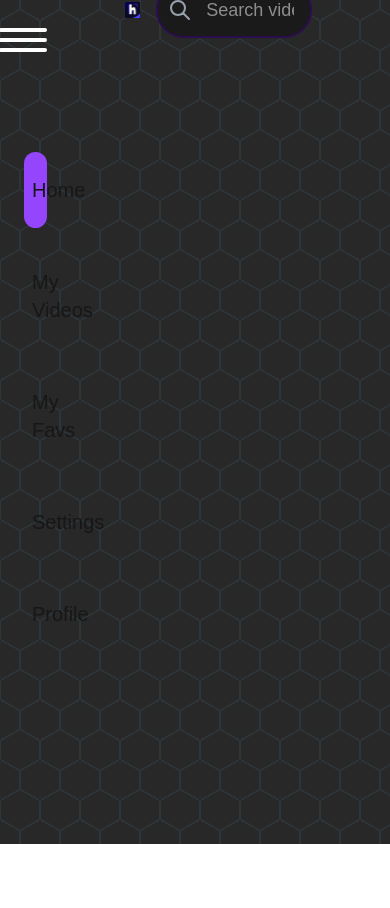
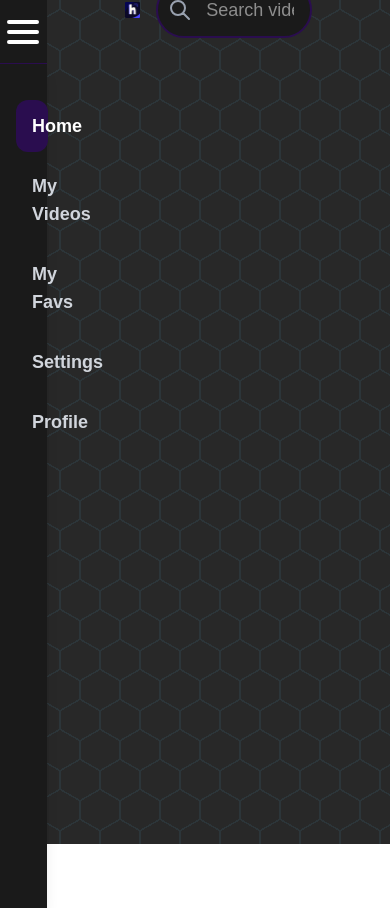
Before and after one commit to ShibamRoy9826/hack-tv, a Next.js app: page / in a window 390 px wide. Before the commit the page ends 844 px from the top, so only its background shows below. Built offline with nearby package versions, Linux system fonts and the light colour scheme.

Commit message:
Hamburger UI Functionality

```diff
--- a/src/app/components/Hamburger.tsx
+++ b/src/app/components/Hamburger.tsx
@@ -1,23 +1,41 @@
 'use client';
 
-import { useState } from 'react';
 import clsx from 'clsx';
 
-export default function MenuToggle() {
-  const [isActive, setIsActive] = useState(false);
-
+export default function MenuToggle({ isActive, toggleMenu }) {
   return (
     <button
-      onClick={() => setIsActive(!isActive)}
+      onClick={toggleMenu}
       className={clsx(
-        'group h-20 w-20 rounded-lg outline-0 menuButton',
-        { 'active-menu': isActive }
+        'group h-12 w-12 rounded-lg outline-none focus:outline-none hover:bg-[#2a0d4f] transition-colors duration-200',
+        { 'active-menu bg-[#2a0d4f]': !isActive }
       )}
     >
-      <div className="grid justify-items-center gap-1.5">
-        <span className="h-1 w-12 rounded-full bg-white"></span>
-        <span className="h-1 w-12 rounded-full bg-white"></span>
-        <span className="h-1 w-12 rounded-full bg-white"></span>
+      <div className="grid justify-items-center gap-1.5 relative">
+        <span
+          className={clsx(
+            'h-1 w-8 rounded-full bg-white transition-all duration-300',
+            {
+              'rotate-45 absolute top-1/2 -translate-y-1/2': !isActive,
+              'translate-y-0': isActive
+            }
+          )}
+        ></span>
+        <span
+          className={clsx(
+            'h-1 w-8 rounded-full bg-white transition-all duration-300',
+            { 'opacity-0': !isActive }
+          )}
+        ></span>
+        <span
+          className={clsx(
+            'h-1 w-8 rounded-full bg-white transition-all duration-300',
+            {
+              '-rotate-45 absolute top-1/2 -translate-y-1/2': !isActive,
+              'translate-y-0': isActive
+            }
+          )}
+        ></span>
       </div>
     </button>
   );
--- a/src/app/page.tsx
+++ b/src/app/page.tsx
@@ -1,28 +1,45 @@
+"use client"
+
 import Image from "next/image";
 import MenuToggle from "../app/components/Hamburger";
+import { useState } from "react";
 
 export default function Home() {
+  const [isMenuOpen, setIsMenuOpen] = useState(true);
+
+  const toggleMenu = () => {
+    setIsMenuOpen(!isMenuOpen);
+  };
+
   return (
     <div className="container flex flex-row w-[100vw] h-[100vh] min-h-screen">
-      <div className="w-[12vw] h-full ">
-        <div className="w-full h-full flex items-center justify-center">
-        {/* <button className="group h-20 w-20 rounded-lg outline-0 ">
-          <div className="grid justify-items-center gap-1.5">
-            <span className="h-1 w-12 rounded-full bg-white"></span>
-            <span className="h-1 w-12 rounded-full bg-white"></span>
-            <span className="h-1 w-12 rounded-full bg-white"></span>
-          </div>
-        </button> */}
-        <MenuToggle/>
+      <div className="flex flex-col h-full">
+        <div className="w-[12vw] h-16 flex items-center justify-center bg-[#1a1a1a] border-b border-[#2a0d4f] z-20">
+          <MenuToggle isActive={isMenuOpen} toggleMenu={toggleMenu} />
         </div>
-
-        <ul className="flex flex-col justify-center items-start pl-6 mt-16">
-          <li className="bold font-family py-6 my-2 px-2 text-xl selected w-full rounded-2xl text-center cursor-pointer">Home</li>
-          <li className="bold font-family py-6 my-2 px-2 text-xl w-full rounded-2xl text-center hover:bg-[#2a0d4f] duration-400 cursor-pointer">My Videos</li>
-          <li className="bold font-family py-6 my-2 px-2 text-xl w-full rounded-2xl text-center hover:bg-[#2a0d4f] duration-400 cursor-pointer">My Favs</li>
-          <li className="bold font-family py-6 my-2 px-2 text-xl w-full rounded-2xl text-center hover:bg-[#2a0d4f] duration-400 cursor-pointer">Settings</li>
-          <li className="bold font-family py-6 my-2 px-2 text-xl w-full rounded-2xl text-center hover:bg-[#2a0d4f] duration-400 cursor-pointer">Profile</li>
-        </ul>
+        <div
+          className={`w-[12vw] h-full bg-[#1a1a1a] transition-all duration-300 shadow-lg absolute top-16 left-0 ${
+            isMenuOpen ? 'translate-x-0' : '-translate-x-full'
+          }`}
+        >
+          <ul className="flex flex-col justify-start items-start pl-4 pr-2 pt-8 h-full">
+            <li className="w-full font-bold text-lg py-3 px-4 my-1 rounded-xl text-white bg-[#2a0d4f] cursor-pointer transition-colors duration-200">
+              Home
+            </li>
+            <li className="w-full font-bold text-lg py-3 px-4 my-1 rounded-xl text-gray-300 hover:bg-[#2a0d4f] hover:text-white cursor-pointer transition-colors duration-200">
+              My Videos
+            </li>
+            <li className="w-full font-bold text-lg py-3 px-4 my-1 rounded-xl text-gray-300 hover:bg-[#2a0d4f] hover:text-white cursor-pointer transition-colors duration-200">
+              My Favs
+            </li>
+            <li className="w-full font-bold text-lg py-3 px-4 my-1 rounded-xl text-gray-300 hover:bg-[#2a0d4f] hover:text-white cursor-pointer transition-colors duration-200">
+              Settings
+            </li>
+            <li className="w-full font-bold text-lg py-3 px-4 my-1 rounded-xl text-gray-300 hover:bg-[#2a0d4f] hover:text-white cursor-pointer transition-colors duration-200">
+              Profile
+            </li>
+          </ul>
+        </div>
       </div>
 
       <div className="flex flex-col flex-1 h-full">
```
